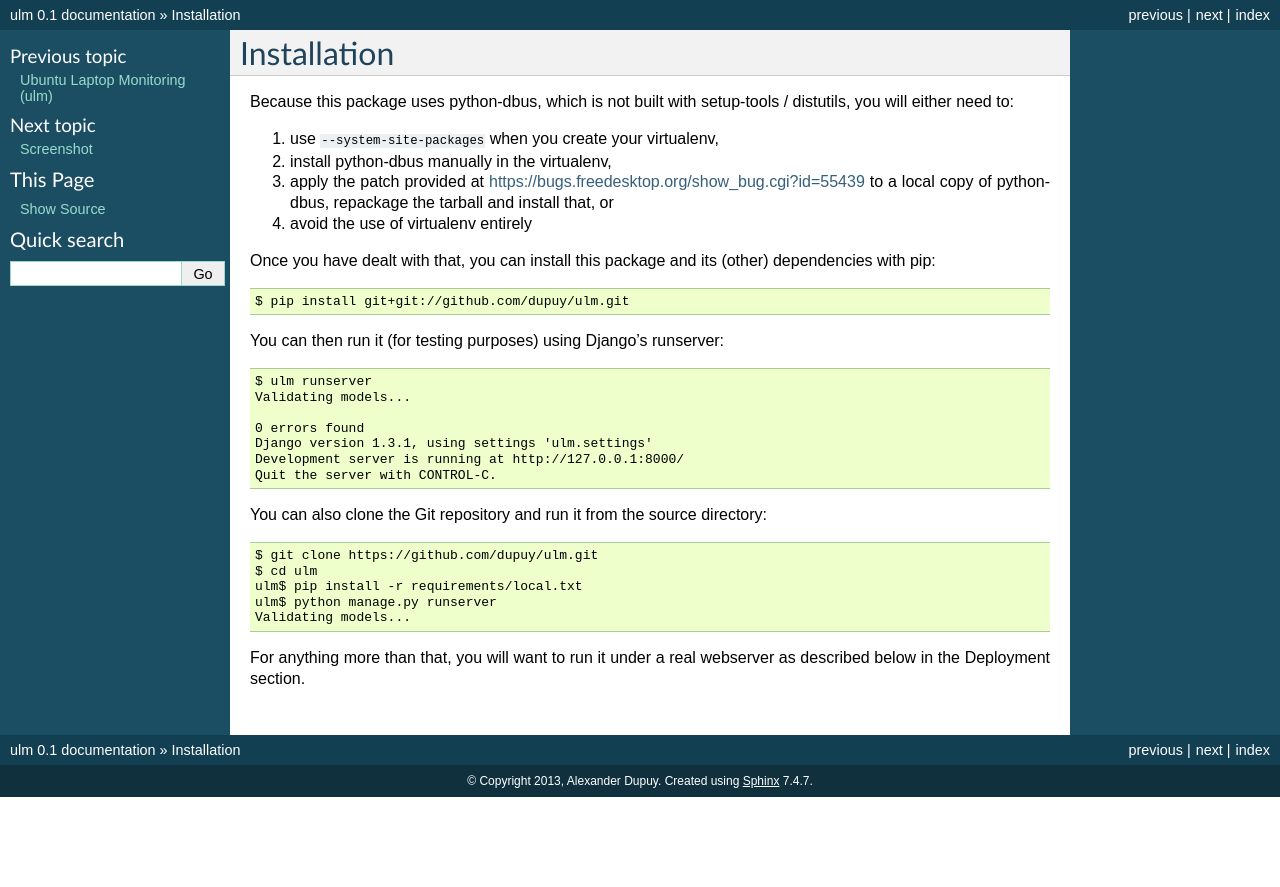
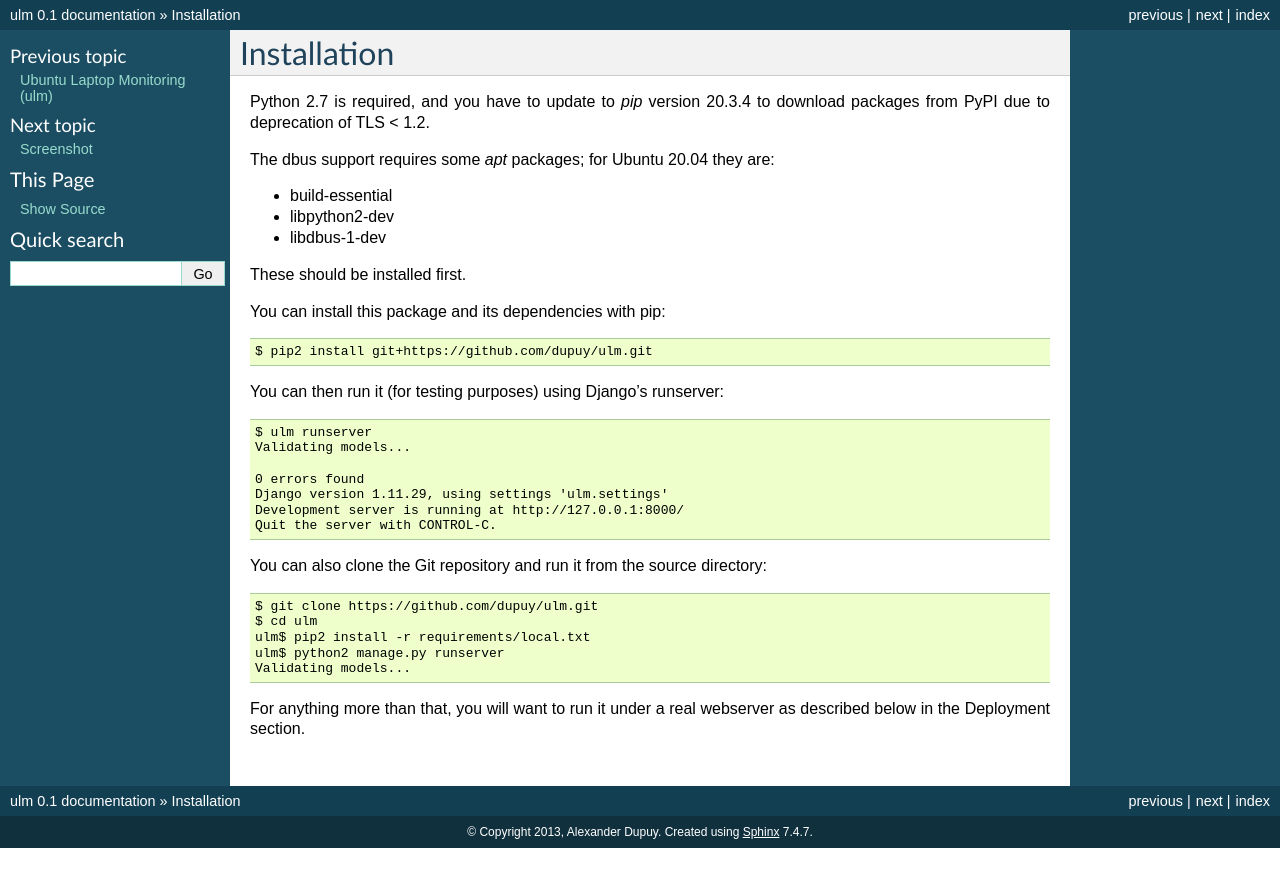
Before and after one commit to dupuy/ulm, a Sphinx documentation site: the page built from docs/install.rst, in a window 1280 px wide. Shown: the top 887 px of the page. Built offline with Sphinx 7.4.7, drawn with Linux system fonts in a browser that asks for light colours.

Commit message:
docs: update install and deploy from README

```diff
--- a/docs/install.rst
+++ b/docs/install.rst
@@ -1,20 +1,20 @@
 Installation
 ============
 
-Because this package uses python-dbus, which is not built with setup-tools /
-distutils, you will either need to:
+Python 2.7 is required, and you have to update to `pip` version 20.3.4 to
+download packages from PyPI due to deprecation of TLS < 1.2.
 
-1. use ``--system-site-packages`` when you create your virtualenv,
-2. install python-dbus manually in the virtualenv,
-3. apply the patch provided at
-   https://bugs.freedesktop.org/show_bug.cgi?id=55439 to a local copy of
-   python-dbus, repackage the tarball and install that, or
-4. avoid the use of virtualenv entirely
+The dbus support requires some `apt` packages; for Ubuntu 20.04 they are:
 
-Once you have dealt with that, you can install this package and its (other)
-dependencies with pip::
+- build-essential
+- libpython2-dev
+- libdbus-1-dev
 
-    $ pip install git+git://github.com/dupuy/ulm.git
+These should be installed first.
+
+You can install this package and its dependencies with pip::
+
+    $ pip2 install git+https://github.com/dupuy/ulm.git
 
 You can then run it (for testing purposes) using Django's runserver::
 
@@ -22,7 +22,7 @@ You can then run it (for testing purposes) using Django's runserver::
     Validating models...
 
     0 errors found
-    Django version 1.3.1, using settings 'ulm.settings'
+    Django version 1.11.29, using settings 'ulm.settings'
     Development server is running at http://127.0.0.1:8000/
     Quit the server with CONTROL-C.
 
@@ -30,8 +30,8 @@ You can also clone the Git repository and run it from the source directory::
 
     $ git clone https://github.com/dupuy/ulm.git
     $ cd ulm
-    ulm$ pip install -r requirements/local.txt
-    ulm$ python manage.py runserver
+    ulm$ pip2 install -r requirements/local.txt
+    ulm$ python2 manage.py runserver
     Validating models...
 
 For anything more than that, you will want to run it under a real webserver
```
Also changed, not shown: docs/deploy.rst (+2 -5 lines).
